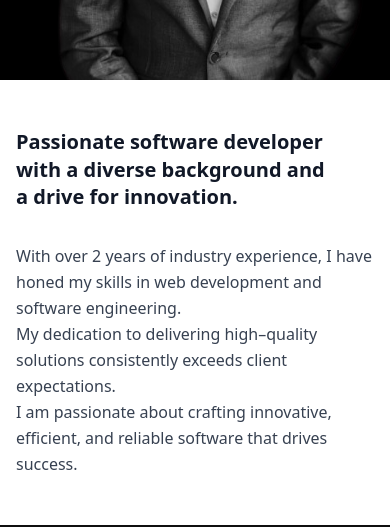
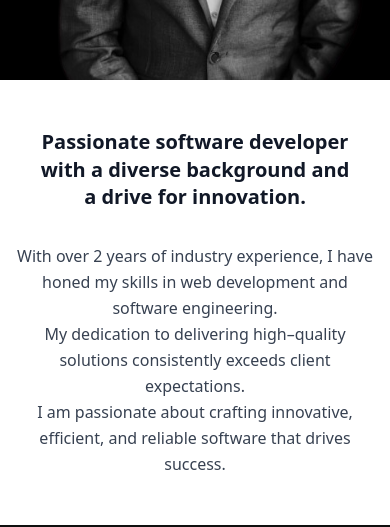
Before and after one commit to ganeshArwat/portfolio_react, a React (Vite) app: page / in a window 390 px wide. Shown: the part 1060-1587 px from the top of the page. Built offline with nearby package versions, Linux system fonts and the light colour scheme; a web font is replaced by a local one.

Commit message:
about section responsive

```diff
--- a/src/components/AboutSection.jsx
+++ b/src/components/AboutSection.jsx
@@ -4,14 +4,14 @@ function AboutSection() {
       <div className='flex w-full max-w-6xl flex-col items-center justify-center gap-8 px-4 md:flex-row md:items-start md:gap-12'>
         {/* Heading */}
         <div className='w-full text-left md:w-1/2'>
-          <h2 className='text-xl font-semibold leading-snug text-gray-900 md:text-2xl'>
+          <h2 className='text-xl font-semibold leading-snug text-gray-900 md:text-2xl text-center'>
             Passionate software developer <br />
             with a diverse background and <br />a drive for innovation.
           </h2>
         </div>
 
         {/* Content */}
-        <div className='w-full text-left md:w-1/2'>
+        <div className='w-full text-center md:text-left md:w-1/2'>
           <p className='text-base leading-relaxed text-gray-700 md:text-sm'>
             With over 2 years of industry experience, I have honed my skills in
             web development and software engineering. <br />
```
